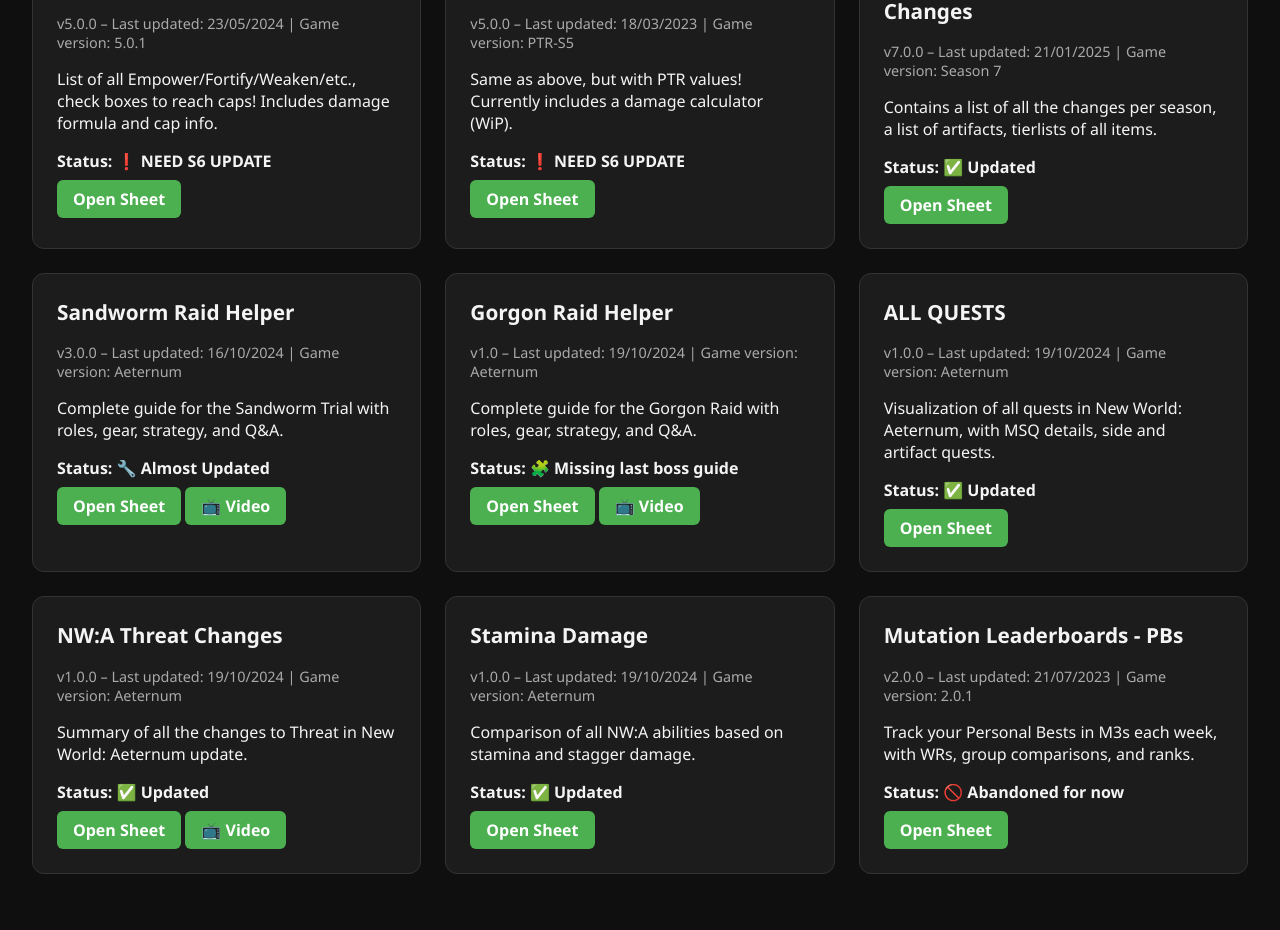
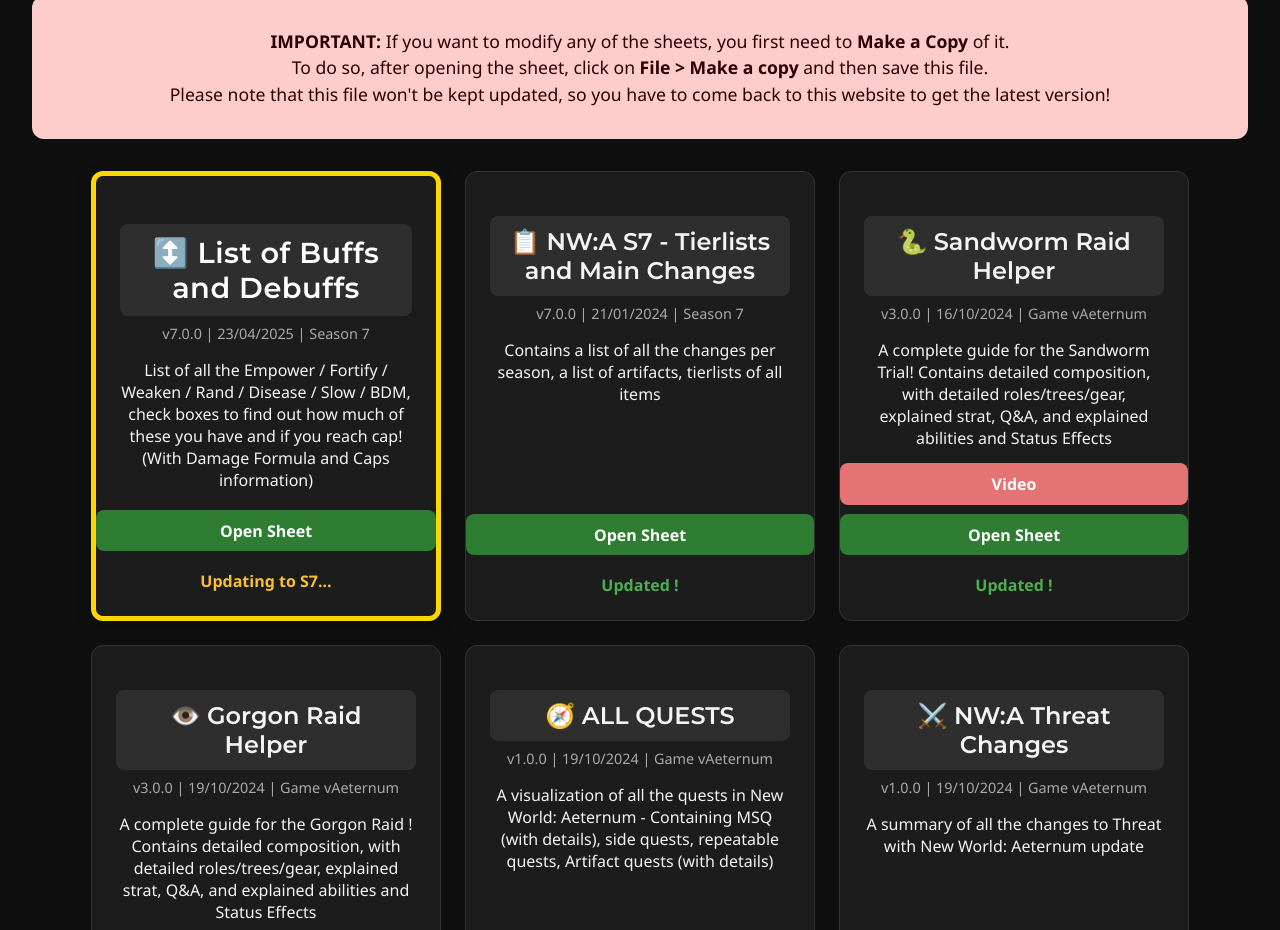
Before and after one commit to MrMojitoo/new-world-sheets, a plain HTML site: page index.html in a window 1280 px wide. Shown: the part 284-1214 px from the top of the page. Before the commit the page ends 1190 px from the top, so only its background shows below. Drawn offline with Linux system fonts and the light colour scheme.

Commit message:
Update index.html

```diff
--- a/index.html
+++ b/index.html
@@ -5,6 +5,8 @@
   <meta name="viewport" content="width=device-width, initial-scale=1.0" />
   <title>New World Sheets - by MrMojitoTV</title>
   <style>
+    @import url('https://fonts.googleapis.com/css2?family=Bebas+Neue&family=Montserrat:wght@600&display=swap');
+
     body {
       font-family: 'Segoe UI', Tahoma, Geneva, Verdana, sans-serif;
       margin: 0;
@@ -12,14 +14,66 @@
       background: #0f0f0f;
       color: #f4f4f4;
     }
-    h1 {
+    header {
+      background: #98ff98;
+      padding: 2rem 1rem;
       text-align: center;
-      font-size: 2.5rem;
+      border-radius: 12px;
       margin-bottom: 2rem;
     }
+    header h1 {
+      font-family: 'Montserrat', sans-serif;
+      font-size: 4rem;
+      margin: 0;
+      color: #0a0a0a;
+      letter-spacing: 1px;
+    }
+    .alert {
+      background-color: #ffcccc;
+      color: #2d0000;
+      padding: 2rem;
+      border-radius: 12px;
+      text-align: center;
+      font-size: 1.1rem;
+      margin-bottom: 2rem;
+      max-width: 1600px;
+      margin-left: auto;
+      margin-right: auto;
+    }
+    .alert p {
+      margin: 0;
+      line-height: 1.5;
+    }
+    .alert strong {
+      font-weight: bold;
+      display: inline;
+    }
+    .social-buttons {
+      display: flex;
+      justify-content: center;
+      gap: 1rem;
+      margin-bottom: 1.5rem;
+    }
+    .social-buttons a {
+      width: 50px;
+      height: 50px;
+      display: flex;
+      justify-content: center;
+      align-items: center;
+      background-color: #333;
+      border-radius: 50%;
+      color: white;
+      font-size: 1.5rem;
+      text-decoration: none;
+      transition: background-color 0.3s;
+    }
+    .social-buttons a:hover {
+      background-color: #555;
+    }
     .grid {
-      display: grid;
-      grid-template-columns: repeat(auto-fit, minmax(300px, 1fr));
+      display: flex;
+      flex-wrap: wrap;
+      justify-content: center;
       gap: 1.5rem;
     }
     .card {
@@ -28,113 +82,242 @@
       border-radius: 12px;
       padding: 1.5rem;
       transition: transform 0.3s ease;
+      text-align: center;
+      width: 350px; /* Increased card width */
+      display: flex;
+      flex-direction: column;
+      position: relative;
+      box-sizing: border-box;
+      height: 450px; /* Added height for uniformity */
+      display: flex;
+      flex-direction: column;
     }
     .card:hover {
       transform: translateY(-5px);
     }
     .card h2 {
-      font-size: 1.3rem;
-      margin-top: 0;
+      background: #2e2e2e;
+      padding: 0.7rem;
+      border-radius: 8px;
+      font-size: 1.5rem;
+      margin-bottom: 0.5rem;
+      font-family: 'Montserrat', sans-serif;
     }
+    .card.special {
+    /*background: linear-gradient(135deg, #b0b0b0, #595959); /* Dégradé du gris clair au gris foncé */
+    border: 5px solid gold; /* Bordure plus épaisse et dorée */
+    box-shadow: 0 5px 15px rgba(0, 0, 0, 0.25); /* Ombre portée */
+    }
+
+    .card.special h2 {
+      font-size: 1.8rem; /* Taille du titre plus grande */
+      color: #fff;
+      font-family: 'Montserrat', sans-serif;
+      letter-spacing: 0.5px;
+    }
+
+    .card.special .meta {
+      color: #aaa;
+    }
+
+    .card.special .button.open {
+      background-color: #2e7d32;
+      border-radius: 8px;
+    }
+
+    .card.special:hover {
+      transform: scale(1.05); /* Effet de zoom au survol */
+      box-shadow: 0 8px 20px rgba(0, 0, 0, 0.3); /* Ombre renforcée au survol */
+    }
+
     .meta {
       font-size: 0.9rem;
       color: #aaa;
       margin-bottom: 1rem;
+      text-align: center;
     }
     .desc {
       margin-bottom: 1rem;
+      word-wrap: break-word;
+      flex-grow: 1; /* Allow the description to grow and take available space */
     }
     .status {
       font-weight: bold;
-      margin-bottom: 0.5rem;
+      padding-top: 0.5rem;
+      margin-top: auto;
+    }
+    .status.updated {
+      color: #4caf50;
+    }
+    .status.abandoned {
+      color: #e53935;
+    }
+    .status.warning {
+      color: #fbc02d;
     }
     a.button {
-      display: inline-block;
-      padding: 0.5rem 1rem;
-      border-radius: 6px;
-      background: #4caf50;
+      display: block;
+      width: 100%;
+      padding: 0.6rem 1.2rem;
+      border-radius: 8px;
       color: white;
       text-decoration: none;
       font-weight: bold;
       transition: background 0.3s ease;
+      margin: 0.3rem 0;
+      box-sizing: border-box;
     }
-    a.button:hover {
-      background: #45a049;
+    a.open {
+      background: #2e7d32;
+    }
+    a.open:hover {
+      background: #25682b;
+    }
+    a.video {
+      background: #e57373;
+    }
+    a.video:hover {
+      background: #ef5350;
+    }
+    .buttons-container {
+      display: flex;
+      flex-direction: column;
+      position: absolute;
+      bottom: 60px; /* Make space between buttons and status */
+      left: 0;
+      right: 0;
     }
   </style>
 </head>
 <body>
-  <h1>New World Sheets - by MrMojitoTV</h1>
+  <header>
+    <h1>New World Sheets - by MrMojitoTV</h1>
+  </header>
+
+  <!-- Social Buttons -->
+  <div class="social-buttons">
+    <!-- Twitch Button -->
+    <a href="https://www.twitch.tv/mrmojitotv" target="_blank" title="Twitch">
+      <img src="images/twitch-logo.png" alt="Twitch" style="width: 40px; height: 40px;">
+    </a>
+
+    <!-- YouTube Button -->
+    <a href="https://www.youtube.com/@MrMojitoTV" target="_blank" title="YouTube">
+      <img src="images/youtube-logo.png" alt="YouTube" style="width: 40px; height: 40px;">
+    </a>
+
+    <!-- Discord Button -->
+    <a href="https://discord.gg/f5BBnn5nmR" target="_blank" title="Discord">
+      <img src="images/discord-logo.png" alt="Discord" style="width: 40px; height: 40px;">
+    </a>
+  </div>
+
+
   <div class="alert">
-    <p><strong>Important:</strong> If you want to modify any of the sheets, you first need to <strong>Make a Copy</strong> of it. To do so, after opening the sheet, click on <strong>File > Make a copy</strong> and then save this file.<br/>
-    Please note that this file won't be kept updated, so you have to come back to this website to get the latest version!</p>
+    <p><strong>IMPORTANT:</strong> If you want to modify any of the sheets, you first need to <strong>Make a Copy</strong> of it.<br/>To do so, after opening the sheet, click on <strong>File > Make a copy</strong> and then save this file.<br/>Please note that this file won't be kept updated, so you have to come back to this website to get the latest version!</p>
   </div>
+
   <div class="grid">
+    <!-- List of Buffs and Debuffs -->
+    <div class="card special">
+      <h2>↕️ List of Buffs and Debuffs</h2>
+      <div class="meta">v7.0.0 | 23/04/2025 | Season 7</div>
+      <div class="desc">List of all the Empower / Fortify / Weaken / Rand / Disease / Slow / BDM, check boxes to find out how much of these you have and if you reach cap! (With Damage Formula and Caps information)</div>
+      <div class="buttons-container">
+        <a href="https://docs.google.com/spreadsheets/d/1LfvIKEP6ALVQQL1VXbFMSwTFCy4hSFiBKOY2ydnMXoU/edit?usp=sharing" class="button open" target="_blank">Open Sheet</a>
+      </div>
+      <div class="status warning">Updating to S7...</div>
+    </div>
+
+    <!-- NW:A S7 - Tierlists and Main Changes -->
     <div class="card">
-      <h2>List of Buffs and Debuffs</h2>
-      <div class="meta">v5.0.0 – Last updated: 23/05/2024 | Game version: 5.0.1</div>
-      <div class="desc">List of all Empower/Fortify/Weaken/etc., check boxes to reach caps! Includes damage formula and cap info.</div>
-      <div class="status">Status: ❗ NEED S6 UPDATE</div>
-      <a class="button" href="https://docs.google.com/spreadsheets/d/1LfvIKEP6ALVQQL1VXbFMSwTFCy4hSFiBKOY2ydnMXoU/edit?usp=sharing" target="_blank">Open Sheet</a>
+      <h2>📋 NW:A S7 - Tierlists and Main Changes</h2>
+      <div class="meta">v7.0.0 | 21/01/2024 | Season 7</div>
+      <div class="desc">Contains a list of all the changes per season, a list of artifacts, tierlists of all items</div>
+      <div class="buttons-container">
+        <a href="https://docs.google.com/spreadsheets/d/1POUVTFSgep-vINzNvgVd7oP_O7dyzWsY2WEmx6eLypg/edit?usp=sharing" class="button open" target="_blank">Open Sheet</a>
+      </div>
+      <div class="status updated">Updated !</div>
     </div>
+
+    <!-- Sandworm Raid Helper -->
     <div class="card">
-      <h2>[PTR] List of Buffs and Debuffs</h2>
-      <div class="meta">v5.0.0 – Last updated: 18/03/2023 | Game version: PTR-S5</div>
-      <div class="desc">Same as above, but with PTR values! Currently includes a damage calculator (WiP).</div>
-      <div class="status">Status: ❗ NEED S6 UPDATE</div>
-      <a class="button" href="https://docs.google.com/spreadsheets/d/1dkvh_TfyHiUssiZPqlTU6E1mElA4UWe2sPhLOHo7GxU/edit?usp=sharing" target="_blank">Open Sheet</a>
+      <h2>🐍 Sandworm Raid Helper</h2>
+      <div class="meta">v3.0.0 | 16/10/2024 | Game vAeternum</div>
+      <div class="desc">A complete guide for the Sandworm Trial! Contains detailed composition, with detailed roles/trees/gear, explained strat, Q&A, and explained abilities and Status Effects</div>
+      <div class="buttons-container">
+        <a href="https://www.youtube.com/watch?v=1hGCX9T6IqE" class="button video" target="_blank">Video</a>
+        <a href="https://docs.google.com/spreadsheets/d/1mr5AxEXMEtGrmarC4W-PLFkiVSoUFi1p10rJmBo69j8/edit?usp=sharing" class="button open" target="_blank">Open Sheet</a>
+      </div>
+      <div class="status updated">Updated !</div>
     </div>
+
+    <!-- Gorgon Raid Helper -->
     <div class="card">
-      <h2>NW:A S7 - Tierlists and Main Changes</h2>
-      <div class="meta">v7.0.0 – Last updated: 21/01/2025 | Game version: Season 7</div>
-      <div class="desc">Contains a list of all the changes per season, a list of artifacts, tierlists of all items.</div>
-      <div class="status">Status: ✅ Updated</div>
-      <a class="button" href="https://docs.google.com/spreadsheets/d/1POUVTFSgep-vINzNvgVd7oP_O7dyzWsY2WEmx6eLypg/edit?usp=sharing" target="_blank">Open Sheet</a>
+      <h2>👁️ Gorgon Raid Helper</h2>
+      <div class="meta">v3.0.0 | 19/10/2024 | Game vAeternum</div>
+      <div class="desc">A complete guide for the Gorgon Raid ! Contains detailed composition, with detailed roles/trees/gear, explained strat, Q&A, and explained abilities and Status Effects</div>
+      <div class="buttons-container">
+        <a href="https://www.youtube.com/watch?v=NeYOqHj59ro" class="button video" target="_blank">Video</a>
+        <a href="https://docs.google.com/spreadsheets/d/19Q44yFeW2OZPYCH-OIJHKyvD9HOYz5SKZoTDBLRGXug/edit?usp=sharing" class="button open" target="_blank">Open Sheet</a>
+      </div>
+      <div class="status warning">Missing last boss guide</div>
     </div>
+
+    <!-- ALL QUESTS -->
     <div class="card">
-      <h2>Sandworm Raid Helper</h2>
-      <div class="meta">v3.0.0 – Last updated: 16/10/2024 | Game version: Aeternum</div>
-      <div class="desc">Complete guide for the Sandworm Trial with roles, gear, strategy, and Q&A.</div>
-      <div class="status">Status: 🔧 Almost Updated</div>
-      <a class="button" href="https://docs.google.com/spreadsheets/d/1mr5AxEXMEtGrmarC4W-PLFkiVSoUFi1p10rJmBo69j8/edit?usp=sharing" target="_blank">Open Sheet</a>
-      <a class="button" href="https://www.youtube.com/watch?v=1hGCX9T6IqE&t=53s" target="_blank">📺 Video</a>
+      <h2>🧭 ALL QUESTS</h2>
+      <div class="meta">v1.0.0 | 19/10/2024 | Game vAeternum</div>
+      <div class="desc">A visualization of all the quests in New World: Aeternum - Containing MSQ (with details), side quests, repeatable quests, Artifact quests (with details)</div>
+      <div class="buttons-container">
+        <a href="https://docs.google.com/spreadsheets/d/1-3Au09xQS_cqB2MMAvITGHYE17pbYKP1vCWjNm2bym0/edit?usp=sharing" class="button open" target="_blank">Open Sheet</a>
+      </div>
+      <div class="status updated">Updated !</div>
     </div>
+
+    <!-- NW:A Threat Changes -->
     <div class="card">
-      <h2>Gorgon Raid Helper</h2>
-      <div class="meta">v1.0 – Last updated: 19/10/2024 | Game version: Aeternum</div>
-      <div class="desc">Complete guide for the Gorgon Raid with roles, gear, strategy, and Q&A.</div>
-      <div class="status">Status: 🧩 Missing last boss guide</div>
-      <a class="button" href="https://docs.google.com/spreadsheets/d/19Q44yFeW2OZPYCH-OIJHKyvD9HOYz5SKZoTDBLRGXug/edit?usp=sharing" target="_blank">Open Sheet</a>
-      <a class="button" href="https://www.youtube.com/watch?v=NeYOqHj59ro&t=626s" target="_blank">📺 Video</a>
+      <h2>⚔️ NW:A Threat Changes</h2>
+      <div class="meta">v1.0.0 | 19/10/2024 | Game vAeternum</div>
+      <div class="desc">A summary of all the changes to Threat with New World: Aeternum update</div>
+      <div class="buttons-container">
+        <a href="https://www.youtube.com/watch?v=m61K-rWy5bI" class="button video" target="_blank">Video</a>
+        <a href="https://docs.google.com/spreadsheets/d/13ClGSK0s7fpEY_dBo7npc7MYWiIENDZI8obk62MbFKE/edit?usp=sharing" class="button open" target="_blank">Open Sheet</a>
+      </div>
+      <div class="status updated">Updated !</div>
     </div>
+
+    <!-- Stamina Damage -->
     <div class="card">
-      <h2>ALL QUESTS</h2>
-      <div class="meta">v1.0.0 – Last updated: 19/10/2024 | Game version: Aeternum</div>
-      <div class="desc">Visualization of all quests in New World: Aeternum, with MSQ details, side and artifact quests.</div>
-      <div class="status">Status: ✅ Updated</div>
-      <a class="button" href="https://docs.google.com/spreadsheets/d/1-3Au09xQS_cqB2MMAvITGHYE17pbYKP1vCWjNm2bym0/edit?usp=sharing" target="_blank">Open Sheet</a>
+      <h2>🛡️ Stamina Damage</h2>
+      <div class="meta">v1.0.0 | 19/10/2024 | Game vAeternum</div>
+      <div class="desc">A comparison of all the abilities of NW:A on their Stamina Damage and Stagger Damage</div>
+      <div class="buttons-container">
+        <a href="https://docs.google.com/spreadsheets/d/1v24Jl-1kqMgW6bk2vAcU16gFZxv7z9s7qk71EvUwFq8/edit?usp=sharing" class="button open" target="_blank">Open Sheet</a>
+      </div>
+      <div class="status updated">Updated !</div>
     </div>
+
+    <!-- [PTR] List of Buffs and Debuffs -->
     <div class="card">
-      <h2>NW:A Threat Changes</h2>
-      <div class="meta">v1.0.0 – Last updated: 19/10/2024 | Game version: Aeternum</div>
-      <div class="desc">Summary of all the changes to Threat in New World: Aeternum update.</div>
-      <div class="status">Status: ✅ Updated</div>
-      <a class="button" href="https://docs.google.com/spreadsheets/d/13ClGSK0s7fpEY_dBo7npc7MYWiIENDZI8obk62MbFKE/edit?usp=sharing" target="_blank">Open Sheet</a>
-      <a class="button" href="https://www.youtube.com/watch?v=m61K-rWy5bI&t=17s" target="_blank">📺 Video</a>
+      <h2>↕️ [PTR] List of Buffs and Debuffs</h2>
+      <div class="meta">v5.0.0 | 18/03/2023 | PTR-S5</div>
+      <div class="desc">Same list, but with PTR values, has a Work-in-Progress damage calculator too</div>
+      <div class="buttons-container">
+        <a href="https://docs.google.com/spreadsheets/d/1dkvh_TfyHiUssiZPqlTU6E1mElA4UWe2sPhLOHo7GxU/edit?usp=sharing" class="button open" target="_blank">Open Sheet</a>
+      </div>
+      <div class="status warning">Waiting for S8 PTR</div>
     </div>
+
+    <!-- Mutation Leaderboards -->
     <div class="card">
-      <h2>Stamina Damage</h2>
-      <div class="meta">v1.0.0 – Last updated: 19/10/2024 | Game version: Aeternum</div>
-      <div class="desc">Comparison of all NW:A abilities based on stamina and stagger damage.</div>
-      <div class="status">Status: ✅ Updated</div>
-      <a class="button" href="https://docs.google.com/spreadsheets/d/1SV1K-vxt1p5SwoUhmoDkUH6B5_FPTH8yB-MzwbLTJ8Q/edit?usp=sharing" target="_blank">Open Sheet</a>
-    </div>
-    <div class="card">
-      <h2>Mutation Leaderboards - PBs</h2>
-      <div class="meta">v2.0.0 – Last updated: 21/07/2023 | Game version: 2.0.1</div>
-      <div class="desc">Track your Personal Bests in M3s each week, with WRs, group comparisons, and ranks.</div>
-      <div class="status">Status: 🚫 Abandoned for now</div>
-      <a class="button" href="https://docs.google.com/spreadsheets/d/1TEDOg_ME9D0tZSnZKkLCsSPj9x9GZc277CTFfa-MU50/edit?usp=sharing" target="_blank">Open Sheet</a>
+      <h2>🏆 Mutation Leaderboards - PBs</h2>
+      <div class="meta">v2.0.0 | 21/07/2023 | Game v2.0.1</div>
+      <div class="desc">A sheet to keep track of your Personal Bests in M3s each week, with comparison of other groups, WRs, and ranking</div>
+      <div class="buttons-container">
+        <a href="https://docs.google.com/spreadsheets/d/1djbS9Hbkwt9k91g0OUjQStgS0fTtL3eCwTq5G0vX2dc0/edit?usp=sharing" class="button open" target="_blank">Open Sheet</a>
+      </div>
+      <div class="status abandoned">Abandoned for now</div>
     </div>
   </div>
 </body>
```
